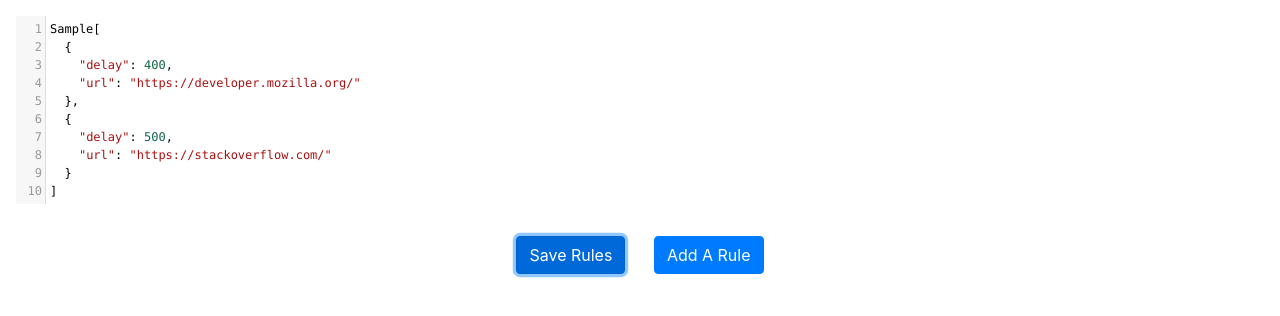
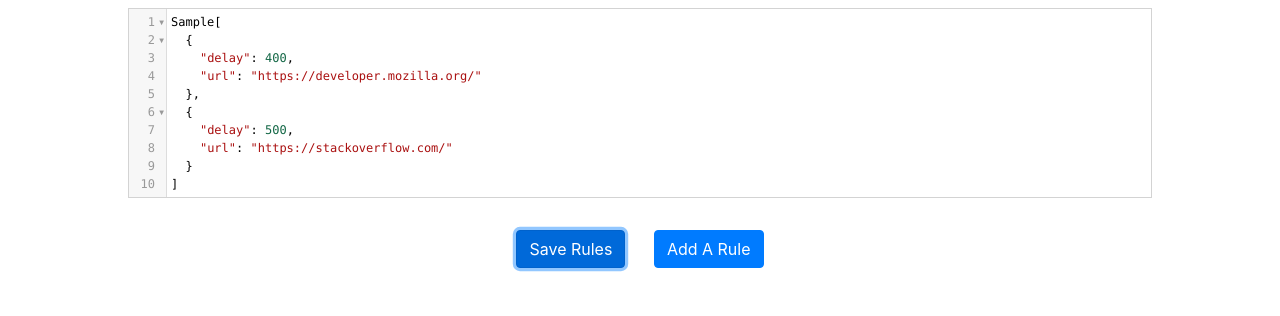
Before and after one commit to legend80s/dolphin, a browser extension: page options.html in a window 1280 px wide. Both pictures are taken after typing "Sample" into the empty fields and a click on the button "Save Rules". Drawn offline with nearby package versions, Linux system fonts and the light colour scheme.

Commit message:
feat: add favicon and save short-cuts cmd-s and ctr-s

```diff
--- a/options.html
+++ b/options.html
@@ -5,14 +5,17 @@
   <meta charset="UTF-8">
   <meta name="viewport" content="width=device-width, initial-scale=1.0">
   <meta http-equiv="X-UA-Compatible" content="ie=edge">
-  <title>🐬 AutoTextDecoder's Options Page - Chrome Extension</title>
+  <title>AutoTextDecoder's Options Page - Chrome Extension</title>
+  <link rel="shortcut icon" href="./dolphin.png" type="image/x-icon">
   <link rel="stylesheet" href="https://stackpath.bootstrapcdn.com/bootstrap/4.4.1/css/bootstrap.min.css"
     integrity="sha384-Vkoo8x4CGsO3+Hhxv8T/Q5PaXtkKtu6ug5TOeNV6gBiFeWPGFN9MuhOf23Q9Ifjh" crossorigin="anonymous">
   <link rel="stylesheet" href="https://cdn.jsdelivr.net/npm/codemirror@5.49.2/lib/codemirror.min.css">
+  <link rel="stylesheet" href="https://cdn.jsdelivr.net/npm/codemirror@5.49.2/addon/fold/foldgutter.css">
 
   <style>
     body {
-      margin: 1rem;
+      margin-top: 0.5rem;
+      margin-bottom: 1rem;
     }
 
     .delay-input {
@@ -38,11 +41,13 @@
     }
 
     .CodeMirror {
-      width: 100%;
+      width: 80%;
       height: 100%;
+      margin: 0 auto;
       font-family: monaco, 'Source Code Pro', Consolas, Menlo, Courier, monospace;
       font-size: 12px;
       line-height: 1.5em;
+      border: 1px solid lightgray;
     }
   </style>
 </head>
@@ -99,8 +104,12 @@
     integrity="sha384-wfSDF2E50Y2D1uUdj0O3uMBJnjuUD4Ih7YwaYd1iqfktj0Uod8GCExl3Og8ifwB6"
     crossorigin="anonymous"></script>
 
+  <!-- CodeMirror -->
   <script src="https://cdn.jsdelivr.net/npm/codemirror@5.49.2/lib/codemirror.min.js"></script>
   <script src="https://cdn.jsdelivr.net/npm/codemirror@5.49.2/mode/javascript/javascript.min.js"></script>
+  <script src="https://cdn.jsdelivr.net/npm/codemirror@5.49.2/addon/fold/foldcode.js"></script>
+  <script src="https://cdn.jsdelivr.net/npm/codemirror@5.49.2/addon/fold/brace-fold.js"></script>
+  <script src="https://cdn.jsdelivr.net/npm/codemirror@5.49.2/addon/fold/foldgutter.js"></script>
 
   <script src="./options.js"></script>
 </body>
--- a/options.js
+++ b/options.js
@@ -15,8 +15,15 @@
   const textarea = document.getElementById('rules');
   const ENTER_PRESSED = 'enter-pressed';
   const myCodeMirror = window.CodeMirror.fromTextArea(textarea, {
+    mode: "javascript",
     lineNumbers: true,
-    mode: "javascript",
+    lineWrapping: true,
+    foldGutter: true,
+    gutters: ["CodeMirror-linenumbers", "CodeMirror-foldgutter"],
+    extraKeys: {
+      'Ctrl-S': cm => tryToSaveRules(cm),
+      'Cmd-S': cm => tryToSaveRules(cm),
+    },
   });
 
   main();
@@ -30,6 +37,8 @@
 
   function bindEvents() {
     let newRuleCount = 0;
+
+    // add new rule
     document.getElementById('add-btn').addEventListener('click', () => {
       const newRule = { delay: 1000, url: `https://example${newRuleCount ? newRuleCount : ''}.com` };
 
@@ -46,23 +55,8 @@
       ++newRuleCount;
     });
 
-    document.getElementById('save-btn').addEventListener('click', async () => {
-      const value = myCodeMirror.getValue();
-      let rules;
-
-      try {
-        rules = JSON.parse(value);
-
-        await saveRules(rules);
-      } catch (error) {
-        showErrorToast();
-        return console.warn('Invalid JSON', error);
-      }
-
-      console.log('rules:', rules);
-
-      showToast();
-    });
+    // save rules
+    document.getElementById('save-btn').addEventListener('click', () => tryToSaveRules(myCodeMirror));
   }
 
   function myAddEventListener(element, eventNames, handler) {
@@ -87,6 +81,28 @@
         }
       });
     });
+  }
+
+  /**
+   * @param {CodeMirror} codeMirror
+   */
+  async function tryToSaveRules(codeMirror) {
+    const value = codeMirror.getValue();
+    let rules;
+
+    try {
+      rules = JSON.parse(value);
+
+      await saveRules(rules);
+    } catch (error) {
+      showErrorToast();
+
+      return console.warn('Invalid JSON', error);
+    }
+
+    console.log('rules:', rules);
+
+    showToast();
   }
 
   /**
```
